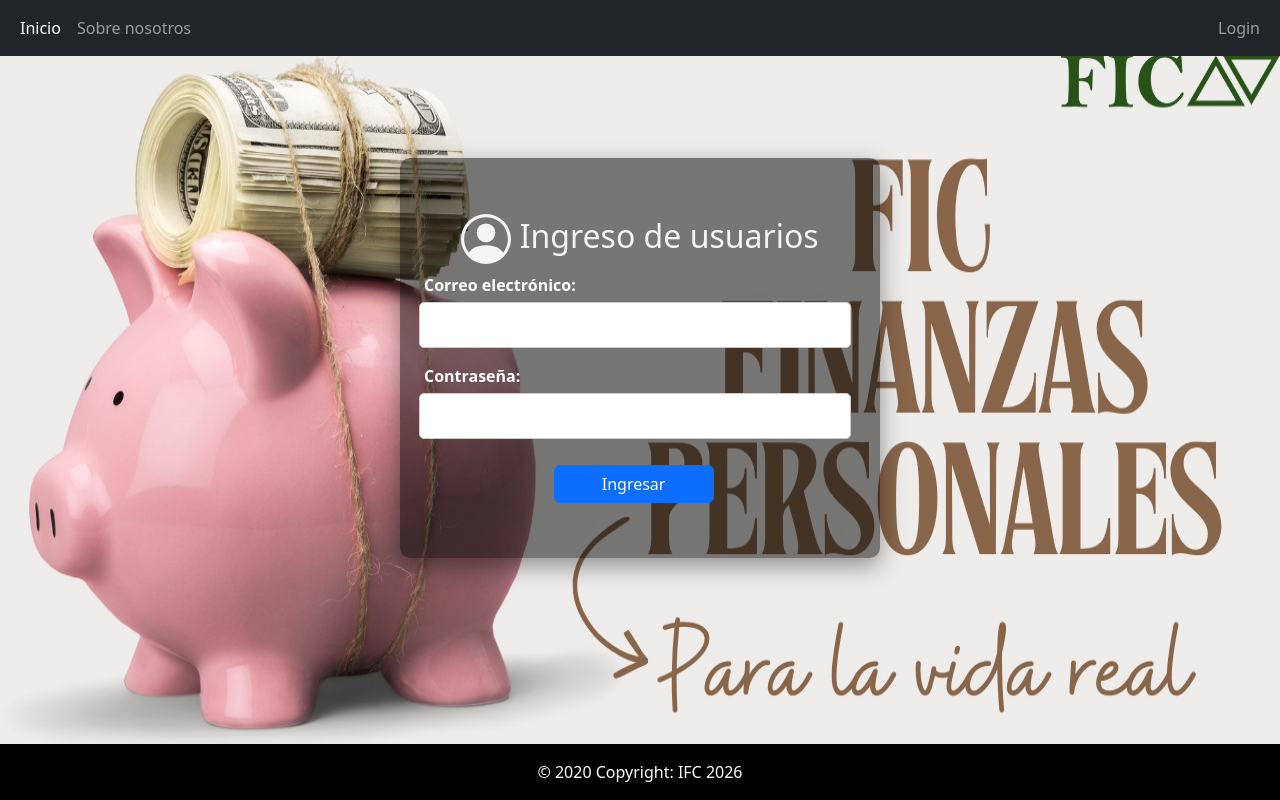
After one commit to jocsan-hernandez/fic-webapp, a Django app: page /usuarios/login/ in a window 1280 px wide. The commit adds this page. Run offline with Django 5.2, Linux system fonts and the light colour scheme; parts of the project's set-up code (start-up, migrations or seed data) failed here and were passed over; some libraries are stand-ins or nearby versions.

Commit message:
Logica de login, logout, registro y formularios funcionales

```diff
--- a/fic/urls.py
+++ b/fic/urls.py
@@ -20,4 +20,5 @@ from django.urls import path, include
 urlpatterns = [
     path('admin/', admin.site.urls),
     path('',include('landing.urls')),
+    path('usuarios/', include('usuarios.urls'))
 ]
--- /dev/null
+++ b/static/css/login.css
@@ -0,0 +1,82 @@
+body {
+    background-image: url("/static/IMG/fic_background.jpg");
+    background-size: 100% 95%;
+    background-repeat: no-repeat;
+    background-position: center bottom;
+}
+
+#formulario{
+    background-color: rgba(0,0,0,0.5); /* negro con 50% transparencia */
+    width: 60vh;
+    height: 50vh;
+    border-radius: 10px;
+
+    margin: 8% auto; /* centra horizontalmente */
+
+    display: flex;
+    flex-direction: column;
+    justify-content: center;
+
+    box-shadow: 0 8px 25px rgba(0,0,0,0.4);
+}
+
+#Titulo{
+    text-align: center;
+    margin-top: 2%;
+    margin-bottom: 2%;
+    color: whitesmoke;
+}
+
+#formulario h2{
+    color: whitesmoke;
+}
+
+form label{
+    display:block;
+    margin-bottom: 5px;
+    font-weight: bold;
+    margin-left: 5%;
+    color: white;
+}
+
+form input, form select {
+    width: 90%;
+    padding: 10px;
+    font-size: 16px;
+    border-radius: 5px;
+    border: 1px solid #ccc;
+    margin-left: 4%;
+}
+
+#registrar{
+    width: 20vh;
+    margin-left: 32%;
+    margin-top: 2%;
+    margin-bottom: 2%;
+}
+
+/* Responsividad mínima */
+@media screen and (max-width: 600px) {
+
+    #formulario{
+        width: 90%;
+        height: auto;
+        padding-bottom: 20px;
+    }
+
+    form input, form select {
+        width: 95%;
+        margin-left: 2.5%;
+        margin-right: 2.5%;
+    }
+
+    #registrar {
+        width: 40%;
+        margin-left: 20%;
+    }
+
+    #Titulo {
+        margin-left: 0;
+        text-align: center;
+    }
+}
--- a/templates/base.html
+++ b/templates/base.html
@@ -61,7 +61,11 @@
       </ul>
             <ul class="navbar-nav ms-auto">
         <li class="nav-item">
-          <a class="nav-link" href="#">Login</a>
+           {% if request.session.user_id %}
+          <a class="nav-link" href="{% url 'logout' %}">Logout</a>
+          {% else %}
+          <a class="nav-link" href="{% url 'login' %}">Login</a>
+          {% endif %}
         </li>
       </ul>
     </div>
--- /dev/null
+++ b/usuarios/forms.py
@@ -0,0 +1,61 @@
+from django import forms
+
+#Formulario de registro
+class UserRegisterForm(forms.Form):
+    nombreCompleto= forms.CharField(max_length=200, label="Nombre completo")
+
+    identidad= forms.CharField(max_length=20, label="No. identidad")
+
+    tipoUsuario = forms.ChoiceField(
+        choices=[
+            ("cliente", "Cliente"),
+            ("admin", "Administrador")
+        ], label="Tipo de Usuario"
+    )
+
+    correo= forms.EmailField(label="Correo electrónico")
+
+    cuentaBanco= forms.CharField(max_length=50, required=False, label="Cuenta de banco")
+
+    nombreBanco= forms.CharField(max_length=100, required=False, label="Nombre del banco")
+
+    telefono= forms.CharField(max_length=15, label="Número de télefono")
+
+    password = forms.CharField(widget=forms.PasswordInput, label="Contraseña")
+
+    confirmPassword = forms.CharField(widget=forms.PasswordInput, label = "Confirme contraseña")
+
+    #Validaciones
+    def clean(self):
+        cleaned_data= super().clean()
+
+        password = cleaned_data.get("password")
+
+        confirm = cleaned_data.get("confirmPassword")
+
+        if password != confirm:
+            raise forms.ValidationError("Las contraseñas no coinciden.")
+
+        return cleaned_data
+
+
+#Formulario de login
+class UserLoginForm(forms.Form):
+    correo= forms.EmailField(
+        label="Correo electrónico"
+    )
+
+    password = forms.CharField(
+        widget= forms.PasswordInput, label="Contraseña"
+    )
+
+    #Validaciones
+    def clean(self):
+        cleaned_data= super().clean()
+
+        password= cleaned_data.get("password")
+        correo = cleaned_data.get("correo")
+
+        if not correo or not password:
+            raise forms.ValidationError("Todos los campos son obligatorios")
+        return cleaned_data
--- /dev/null
+++ b/usuarios/templates/login.html
@@ -0,0 +1,35 @@
+{% extends "base.html" %}
+{% block title %}
+Login
+{% endblock %}
+ {% load static %}
+    {% block extra_css %}
+    <link rel="stylesheet" href="{% static 'css/login.css' %}">
+    {% endblock %}
+{% block content %}
+
+{% if mensaje_error %}
+<div class="alert alert-danger alert-dismissible fade show" role="alert">
+    {{ mensaje_error }}
+    <button type="button" class="btn-close" data-bs-dismiss="alert" aria-label="Close"></button>
+</div>
+{% endif %}
+
+<div id="formulario">
+    <h2 id="Titulo">
+<svg xmlns="http://www.w3.org/2000/svg" width="50" height="50" fill="currentColor" class="bi bi-person-circle" viewBox="0 0 16 16">
+  <path d="M11 6a3 3 0 1 1-6 0 3 3 0 0 1 6 0"/>
+  <path fill-rule="evenodd" d="M0 8a8 8 0 1 1 16 0A8 8 0 0 1 0 8m8-7a7 7 0 0 0-5.468 11.37C3.242 11.226 4.805 10 8 10s4.757 1.225 5.468 2.37A7 7 0 0 0 8 1"/>
+</svg>
+    Ingreso de usuarios
+</h2>
+<form method="POST">
+    {%csrf_token%}
+
+    {{form.as_p}}
+
+    <button type="submit" class="btn btn-primary" id="registrar"> Ingresar</button>
+</form>
+
+</div>
+{% endblock %}
--- a/usuarios/urls.py
+++ b/usuarios/urls.py
@@ -0,0 +1,8 @@
+from django.urls import path
+from .views import register, loginView, logoutView
+
+urlpatterns = [
+    path("register/", register, name="register"),
+    path("login/", loginView, name="login"),
+    path("logout/", logoutView, name="logout"),
+]
--- a/usuarios/views.py
+++ b/usuarios/views.py
@@ -1,3 +1,77 @@
-from django.shortcuts import render
+from django.shortcuts import render, redirect
+from mongoengine.errors import NotUniqueError
+from django.contrib.auth import authenticate, login, logout
+from .forms import UserRegisterForm, UserLoginForm
+from .models import User
 
-# Create your views here.
+#Registro de usuarios
+def register(request):
+    if request.method == "POST":
+        form = UserRegisterForm(request.POST)
+
+        if form.is_valid():
+            user = User(
+                nombreCompleto=form.cleaned_data["nombreCompleto"],
+                identidad=form.cleaned_data["identidad"],
+                telefono=form.cleaned_data["telefono"],
+                correo=form.cleaned_data["correo"],
+                nombreBanco=form.cleaned_data["nombreBanco"],
+                tipoUsuario=form.cleaned_data["tipoUsuario"],
+            )
+
+            cuenta = form.cleaned_data.get("cuentaBanco")
+            if cuenta:
+                user.setCuentaBanco(cuenta)
+
+            user.setPassword(form.cleaned_data["password"])
+
+            try:
+                user.save()
+                return redirect("/")
+            except NotUniqueError:
+                mensaje_error = "El correo o la identidad ya existen."
+
+    else:
+        form = UserRegisterForm()
+
+    return render(request, "register.html", {"form": form, "mensaje_error":mensaje_error})
+
+#Login de usuarios
+def loginView(request):
+    mensaje_error = None
+    if request.session.get("user_id"):
+        return redirect("index")
+
+    if request.method == "POST":
+        form = UserLoginForm(request.POST)
+        if form.is_valid():
+            correo = form.cleaned_data["correo"]
+            password = form.cleaned_data["password"]
+
+            try:
+                user = User.objects.get(correo=correo)
+                if user.checkPassword(password):
+                    # Guardamos información mínima en sesión
+                    request.session['user_id'] = str(user.id)
+                    request.session['user_name'] = user.nombreCompleto
+                    request.session['user_tipo'] = user.tipoUsuario
+
+                    # Tiempo de expiración de la sesión (opcional, ya lo definiste en settings)
+                    request.session.set_expiry(60 * 60 * 2)  # 2 horas
+
+                    return redirect("index")
+                else:
+                    mensaje_error = "Correo o contraseña incorrectos"
+            except User.DoesNotExist:
+                mensaje_error = "Correo o contraseña incorrectos"
+    else:
+        form = UserLoginForm()
+
+    return render(request, "login.html", {"form": form, "mensaje_error": mensaje_error})
+
+#Vista de logout
+def logoutView(request):
+    # Limpia toda la sesión
+    request.session.flush()
+    # Redirige al inicio o login
+    return redirect("index")
```
Also changed, not shown: fic/settings.py (+7 -0 lines), static/css/forms.css (added, +52 -0 lines), usuarios/backends.py (added, +18 -0 lines), usuarios/models.py (+30 -18 lines), usuarios/templates/register.html (added, +33 -0 lines), static/IMG/fic_background.jpg (added).
